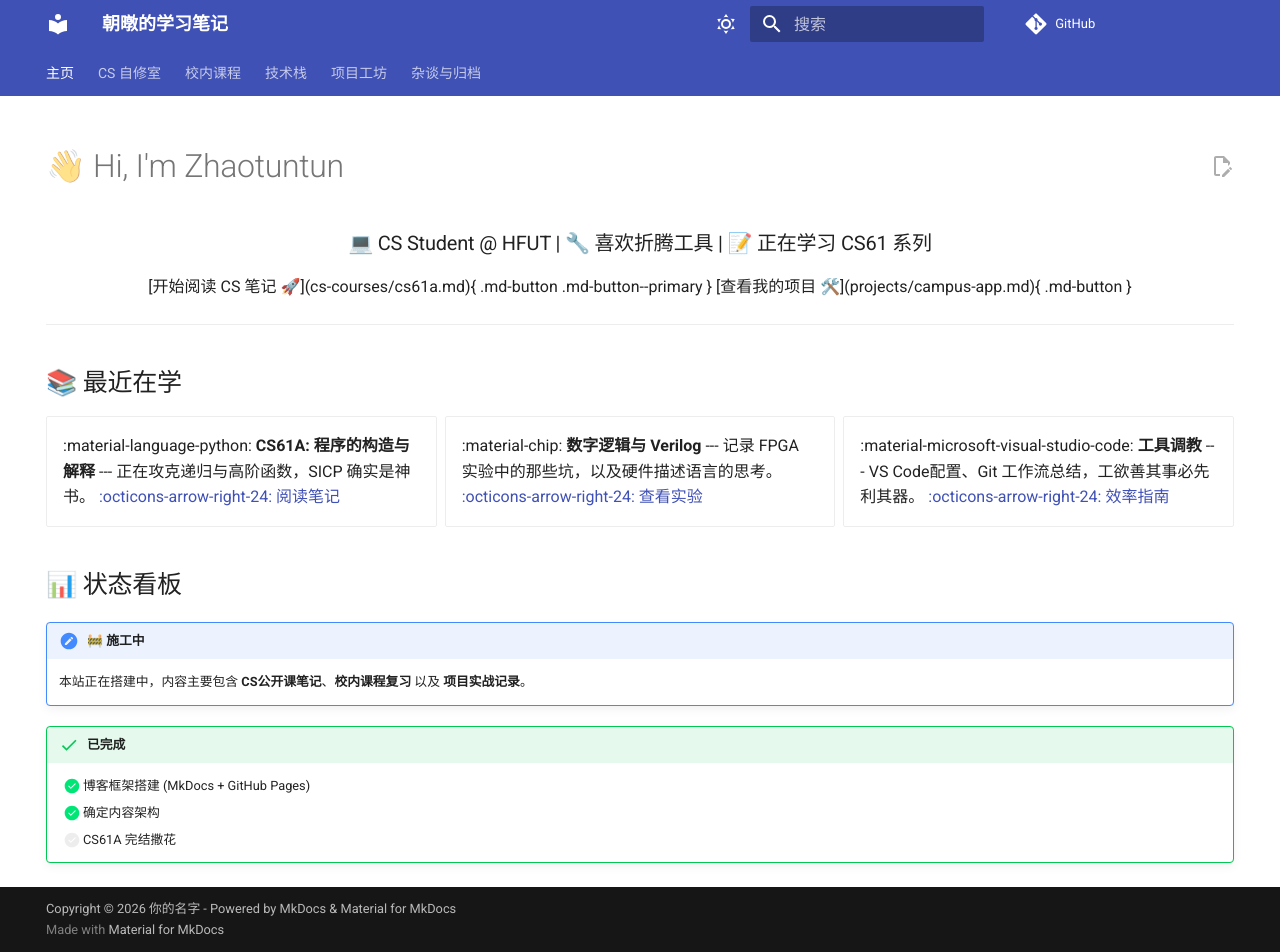
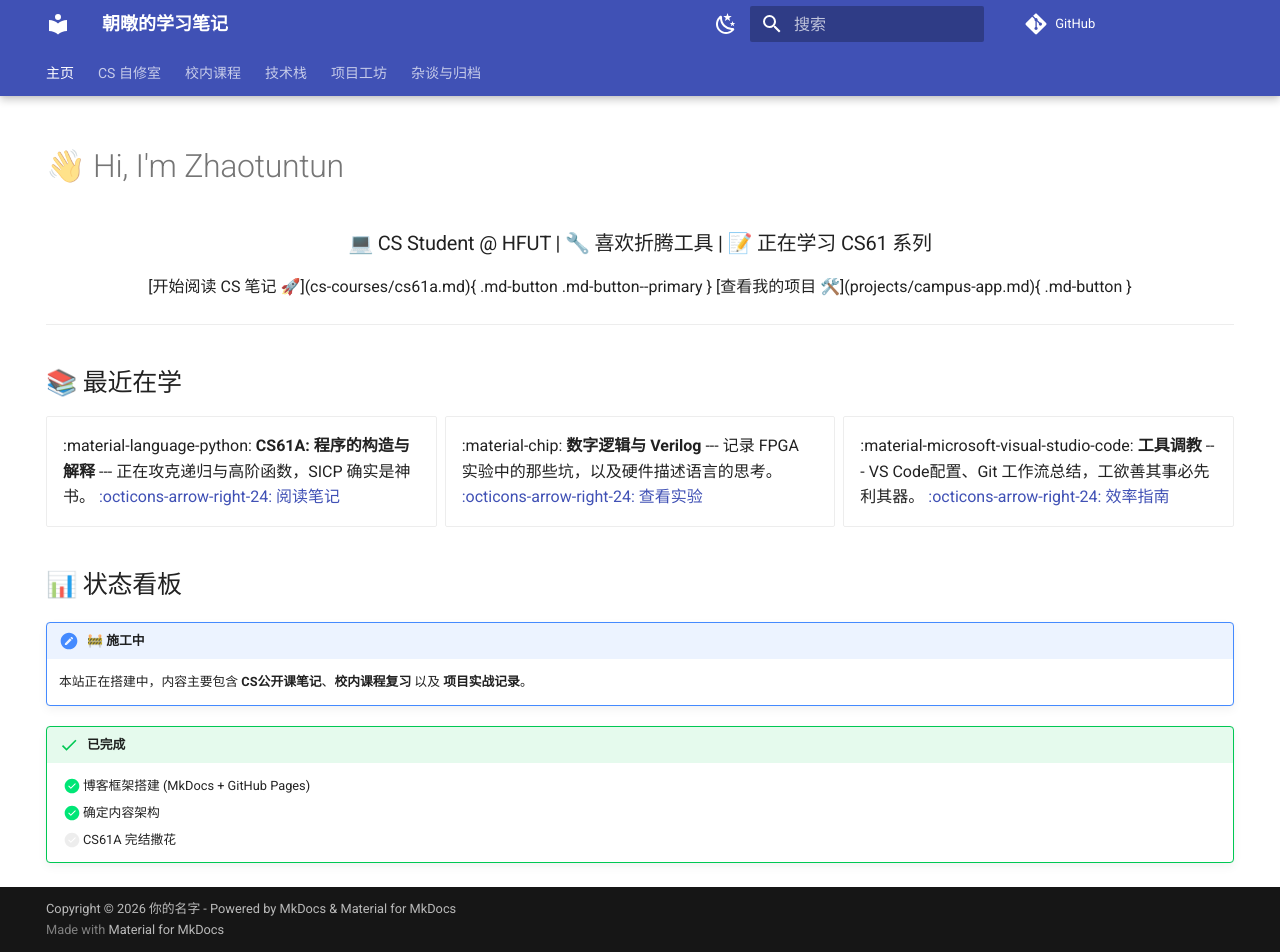
Before and after one commit to zhaotuntun/zhaotuntun.github.io, an MkDocs documentation site: the page built from docs/index.md, in a window 1280 px wide and 952 px high. Built offline with MkDocs 1.6.1 and Material for MkDocs 9.7.7, drawn with Linux system fonts in a browser that asks for light colours; comment, search, counter and statistics services are not loaded.

Commit message:
主题更改1.0

```diff
--- a/mkdocs.yml
+++ b/mkdocs.yml
@@ -12,34 +12,33 @@
 # =========================
 theme:
   name: material
-  language: zh # 中文支持
-  # logo: assets/logo.png # (可选) 如果你有Logo图，放在 docs/assets/ 下
-  # favicon: assets/favicon.png # (可选) 浏览器标签页图标
+  language: zh # 别忘了保留中文设置
 
-  # 调色板 (切换日间/夜间模式)
+  # 1. 颜色与日夜间模式配置 (Palette)
   palette:
-    - scheme: default # 日间模式
-      primary: indigo # 主色调 (可改 blue, teal, green 等)
-      accent: indigo
-      toggle:
-        icon: material/weather-sunny
-        name: 切换到夜间模式
-    - scheme: slate # 夜间模式
-      primary: indigo
+    - scheme: default # 亮色模式
+      primary: indigo # 主色调
       accent: indigo
       toggle:
         icon: material/weather-night
-        name: 切换到日间模式
+        name: 切换到深色模式
+    - scheme: slate   # 暗色模式
+      primary: blue
+      accent: blue
+      toggle:
+        icon: material/weather-sunny
+        name: 切换到亮色模式
 
-  # 功能特性 (参考了大佬们的配置)
+  # 2. 功能特性配置 (Features)
   features:
-    - navigation.tabs # 启用顶部导航栏 (类似 TonyCrane 的风格)
-    - navigation.top  # 返回顶部按钮
-    - navigation.tracking # URL 随滚动自动变化
-    - navigation.indexes # 允许文件夹直接作为页面索引
-    - toc.follow # 侧边目录随滚动跟随
-    - content.code.copy # 代码块右上角显示复制按钮
-    - content.action.edit # 显示“编辑此页”按钮
+    - navigation.tabs        # 开启顶部导航栏
+    - navigation.tabs.sticky # 顶栏吸顶
+    - navigation.sections    # 左侧菜单自动分组
+    - navigation.expand      # 默认展开左侧菜单
+    - toc.integrate          # 右侧目录整合到左侧
+    - content.code.copy      # 代码块复制按钮
+    - navigation.top         # 返回顶部按钮 (建议加上这个)
+    - navigation.tracking    # URL随滚动变化
 
 # =========================
 # 3. 插件与扩展 (Markdown 增强)
```
